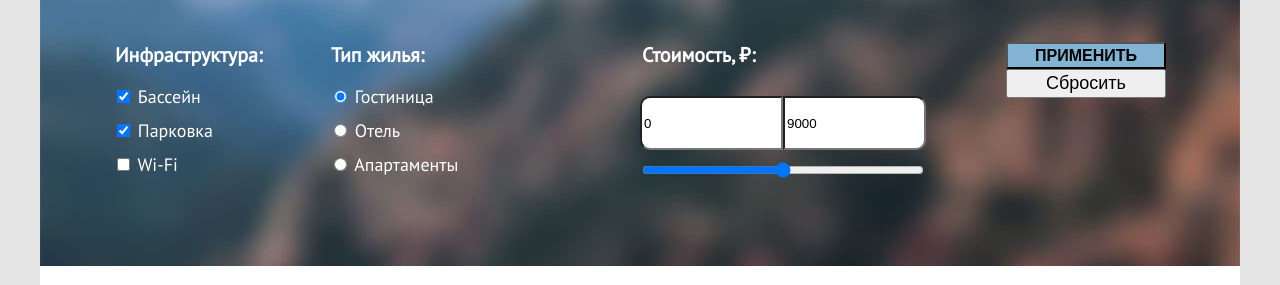
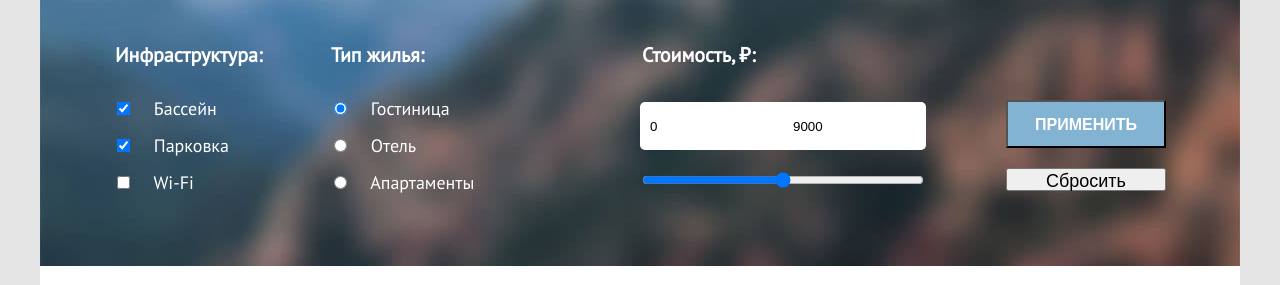
Before and after one commit to htmlacademy-htmlcss/1891273-sedona-33, a plain HTML site: page catalog.html in a window 1280 px wide. Shown: the part 218-503 px from the top of the page. Drawn offline with Linux system fonts and the light colour scheme.

Commit message:
Сделала формы на гридах

```diff
--- a/styles/styles.css
+++ b/styles/styles.css
@@ -183,13 +183,15 @@ body {
 .catalog-filter-list{
   list-style-type:none;
   padding-left: 0;
+  margin-top: 30px;
 }
 .catalog-filter-item:not(:last-child) {
-  padding-bottom:13px ;
+  padding-bottom:16px ;
 }
 .control-input{
   font-size: 18px;
   line-height: 23px;
+  margin-right: 19px;
 }
 .note {
   font-size: 22px;
@@ -461,9 +463,20 @@ html {
   margin-top: 45px;
 }
 .button-filters {
-  display: flex;
-  flex-direction: column;
-  max-width: 160px;
+  display: grid;
+  align-items: end;
+  align-content: end;
+  gap: 20px;
+}
+.button.apply-filters {
+  height: 48px;
+  color: #ffffff;
+  padding: 0;
+}
+.button.light {
+  height: 23px;
+  padding: 0;
+  margin-bottom: 20px;
 }
 .price {
   display: flex;
@@ -504,18 +517,24 @@ html {
 }
 .price-from {
   height: 48px;
-  border-radius: 10px 0 0 10px;
+  border-radius: 5px 0 0 5px;
   align-self: end;
+  padding: 0;
+  padding-left: 10px;
+  border: #ffffff;
 }
 .price-to {
   height: 48px;
-  border-radius: 0 10px 10px 0;
-  align-self: end;
+  border-radius: 0 5px 5px 0;
+  padding: 0;
+  padding-left: 10px;
+  border: #ffffff;
 }
 .input-price-group {
   display: grid;
   grid-template-columns: 143px 143px;
   grid-template-rows: 82px 40px ;
+  align-items: end;
 }
 .range-price{
   grid-column: 1/3;
```
